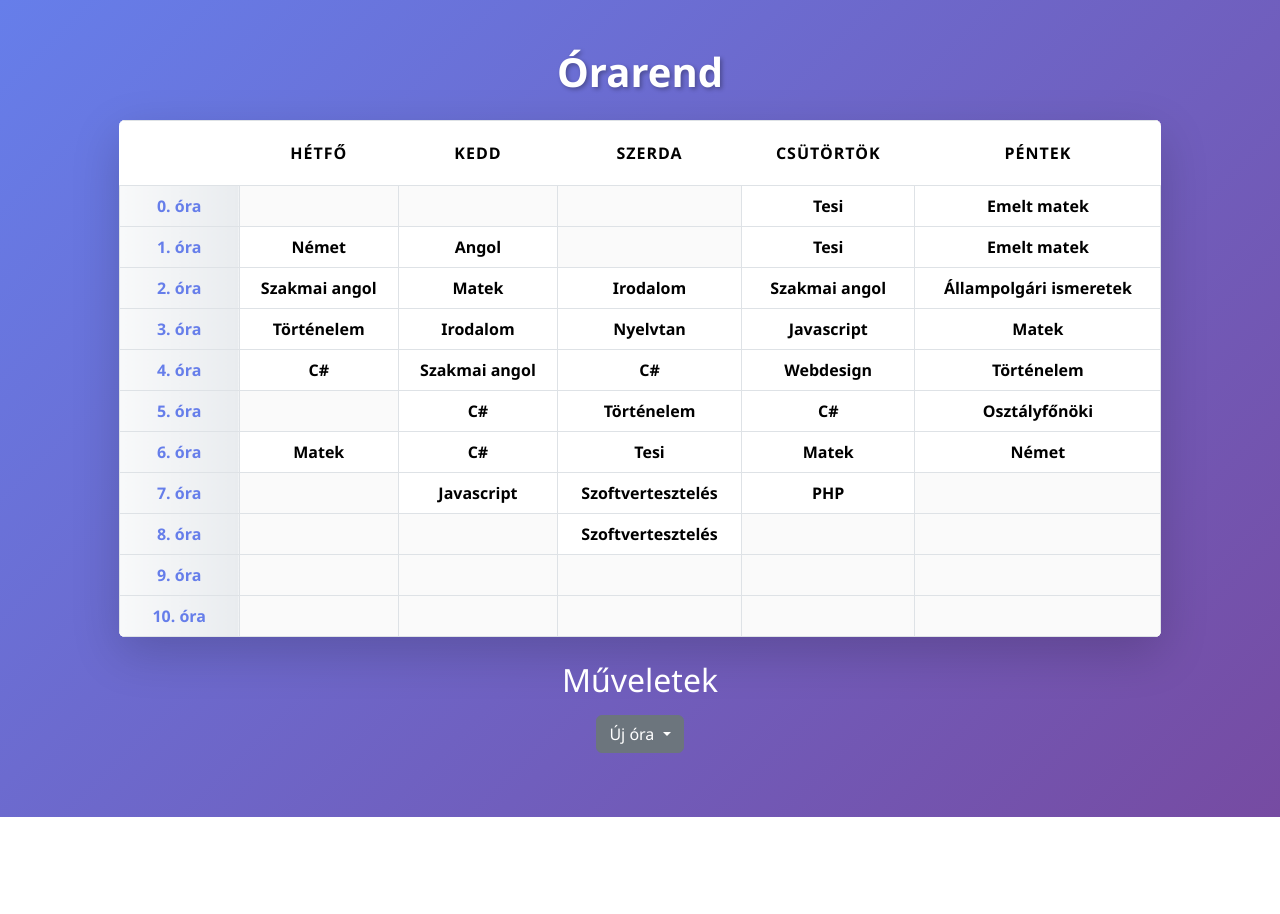
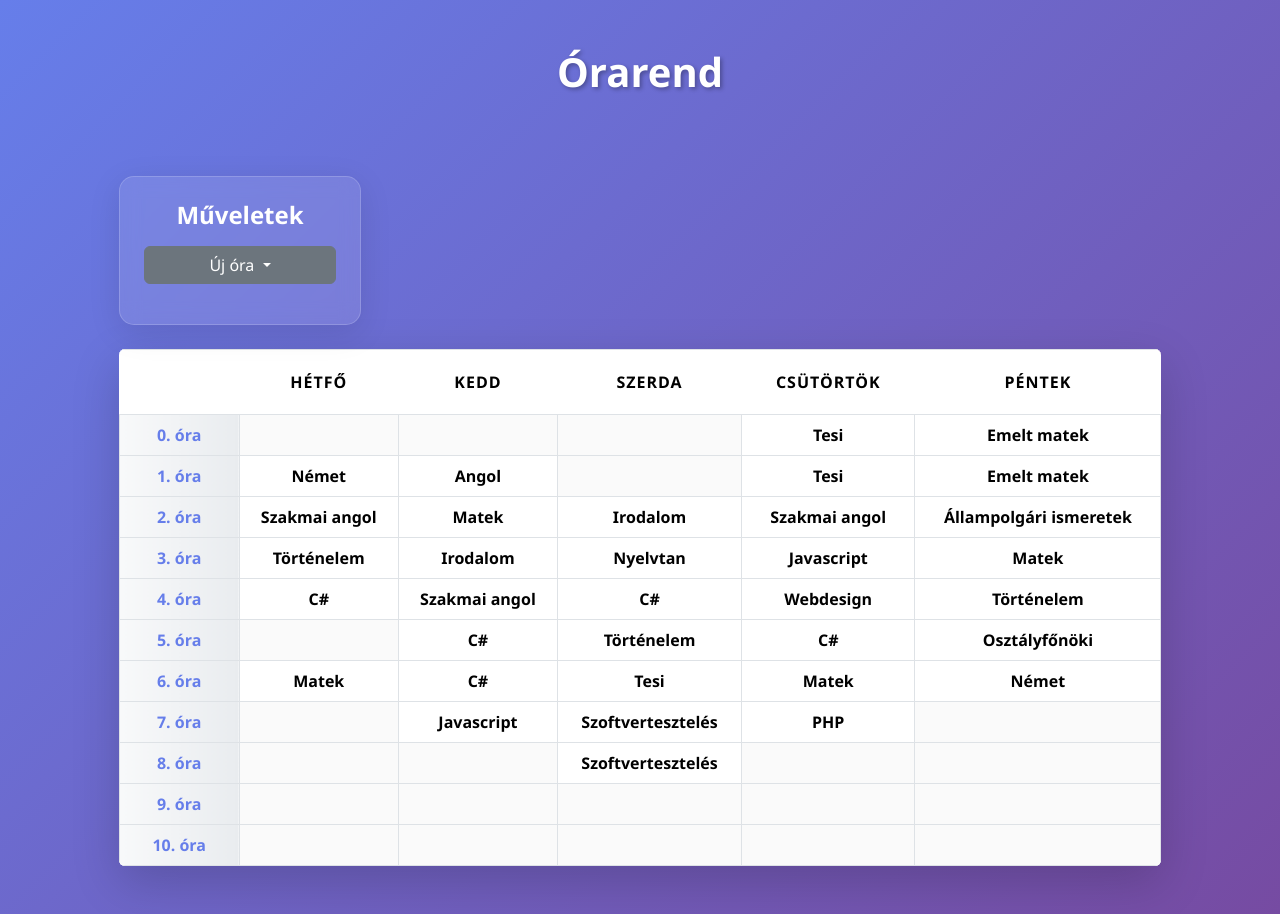
Before and after one commit to SzaZoa1227/12.js, a plain HTML site: page proj2/index.html in a window 1280 px wide. Before the commit the page ends 817 px from the top, so only its background shows below. Drawn offline with nearby package versions, Linux system fonts and the light colour scheme.

Commit message:
Refactor and style operations panel in timetable UI
Moved the operations panel above the timetable and refactored its HTML structure for better layout. Added new CSS styles for the operations panel to improve its appearance and consistency with the rest of the UI.

```diff
--- a/proj2/index.html
+++ b/proj2/index.html
@@ -15,9 +15,41 @@ todo: bootstrap dropdown használata -->
   </head>
   <body>
     <div class="container-fluid py-5">
+      <div class="row justify-content-center mb-5">
+        <div class="col-12">
+          <h1 class="text-center">Órarend</h1>
+        </div>
+      </div>
+      <div class="row justify-content-center mb-4">
+        <div class="col-12 col-xl-10">
+          <div class="row">
+            <div class="col-12 col-md-6 col-lg-4 col-xl-3">
+              <div class="operations-panel">
+                <h2 class="text-white mb-3">Műveletek</h2>
+                <div class="dropdown mb-3">
+                  <button
+                    onclick="populateDropdown()"
+                    class="btn btn-secondary dropdown-toggle w-100"
+                    type="button"
+                    id="ujora"
+                    data-bs-toggle="dropdown"
+                    aria-expanded="false"
+                  >
+                    Új óra
+                  </button>
+                  <ul class="dropdown-menu w-100" aria-labelledby="ujora" id="dropdownMenu">
+                    <!-- JavaScript tölti fel -->
+                  </ul>
+                </div>
+                <p class="text-white" id="instructionText"></p>
+              </div>
+            </div>
+          </div>
+        </div>
+      </div>
+
       <div class="row justify-content-center">
         <div class="col-12 col-xl-10">
-          <h1 class="text-center mb-4">Órarend</h1>
           <div class="table-responsive shadow-lg rounded">
             <table class="table table-bordered mb-0">
               <thead class="table-header">
@@ -121,28 +153,6 @@ todo: bootstrap dropdown használata -->
                 </tr>
               </tbody>
             </table>
-
-      </div>
-      <div class="text-center container-fluid">
-        <h2 class="text-white mt-4 mb-3">Műveletek</h2>
-        <div class="row justify-content-center">
-          <div class="col-12 col-md-6 col-lg-4">
-            <div class="dropdown">
-              <button
-                onclick="populateDropdown()"
-                class="btn btn-secondary dropdown-toggle btn-md"
-                type="button"
-                id="ujora"
-                data-bs-toggle="dropdown"
-                aria-expanded="false"
-              >
-                Új óra
-              </button>
-              <ul class="dropdown-menu w-100" aria-labelledby="ujora" id="dropdownMenu">
-                <!-- JavaScript tölti fel -->
-              </ul>
-            </div>
-            <p class="text-white mt-3" id="instructionText"></p>
           </div>
         </div>
       </div>
--- a/proj2/style.css
+++ b/proj2/style.css
@@ -77,6 +77,22 @@ h1 {
     }
 }
 
+/* Operations panel styling */
+.operations-panel {
+    background: rgba(255, 255, 255, 0.1);
+    border-radius: 15px;
+    padding: 1.5rem;
+    backdrop-filter: blur(10px);
+    box-shadow: 0 8px 32px rgba(0, 0, 0, 0.1);
+    border: 1px solid rgba(255, 255, 255, 0.18);
+}
+
+.operations-panel h2 {
+    font-size: 1.5rem;
+    font-weight: 600;
+    text-align: center;
+}
+
 .lesson-cell {
     min-height: 60px;
     padding: 1rem;
```
